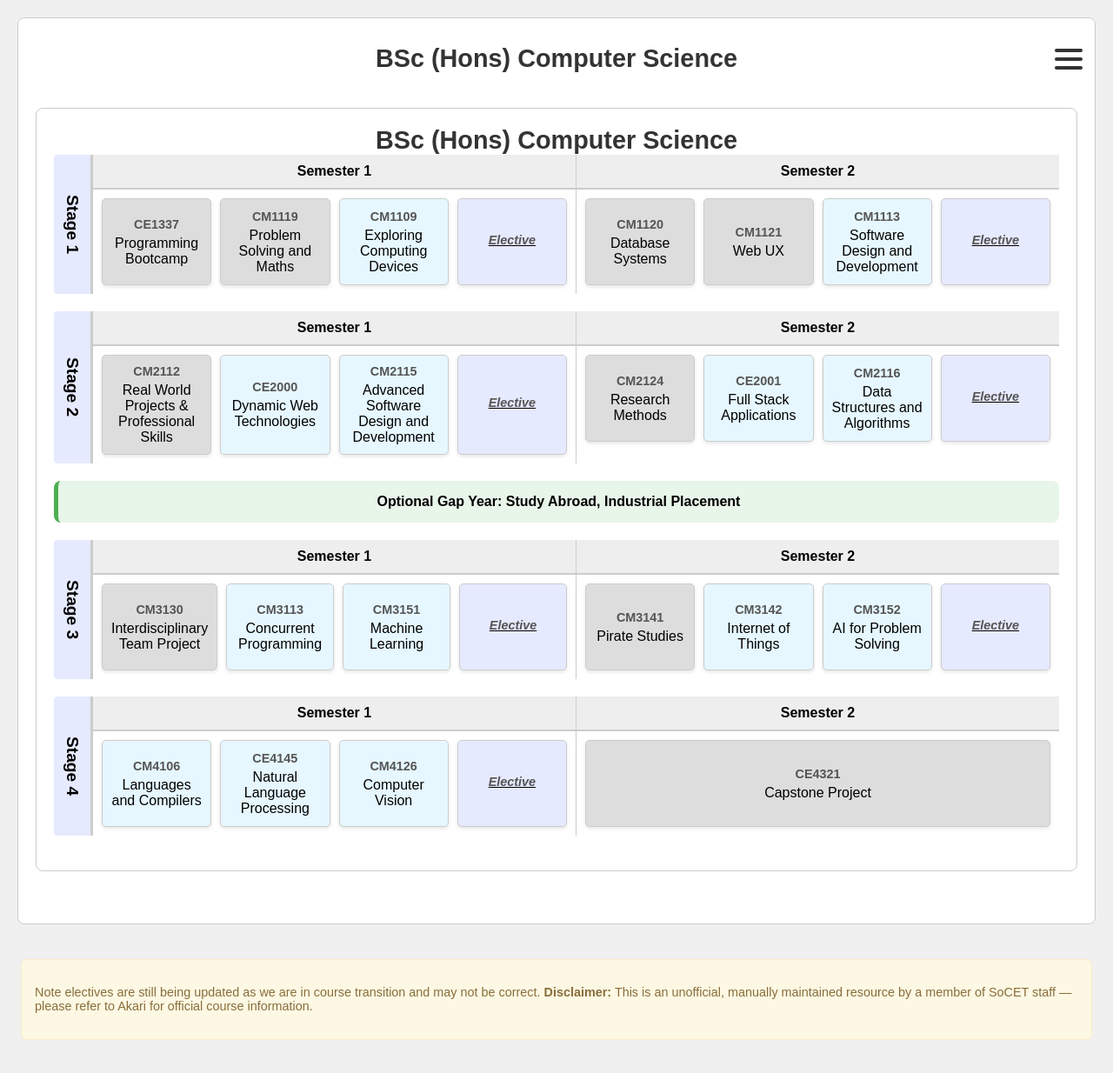
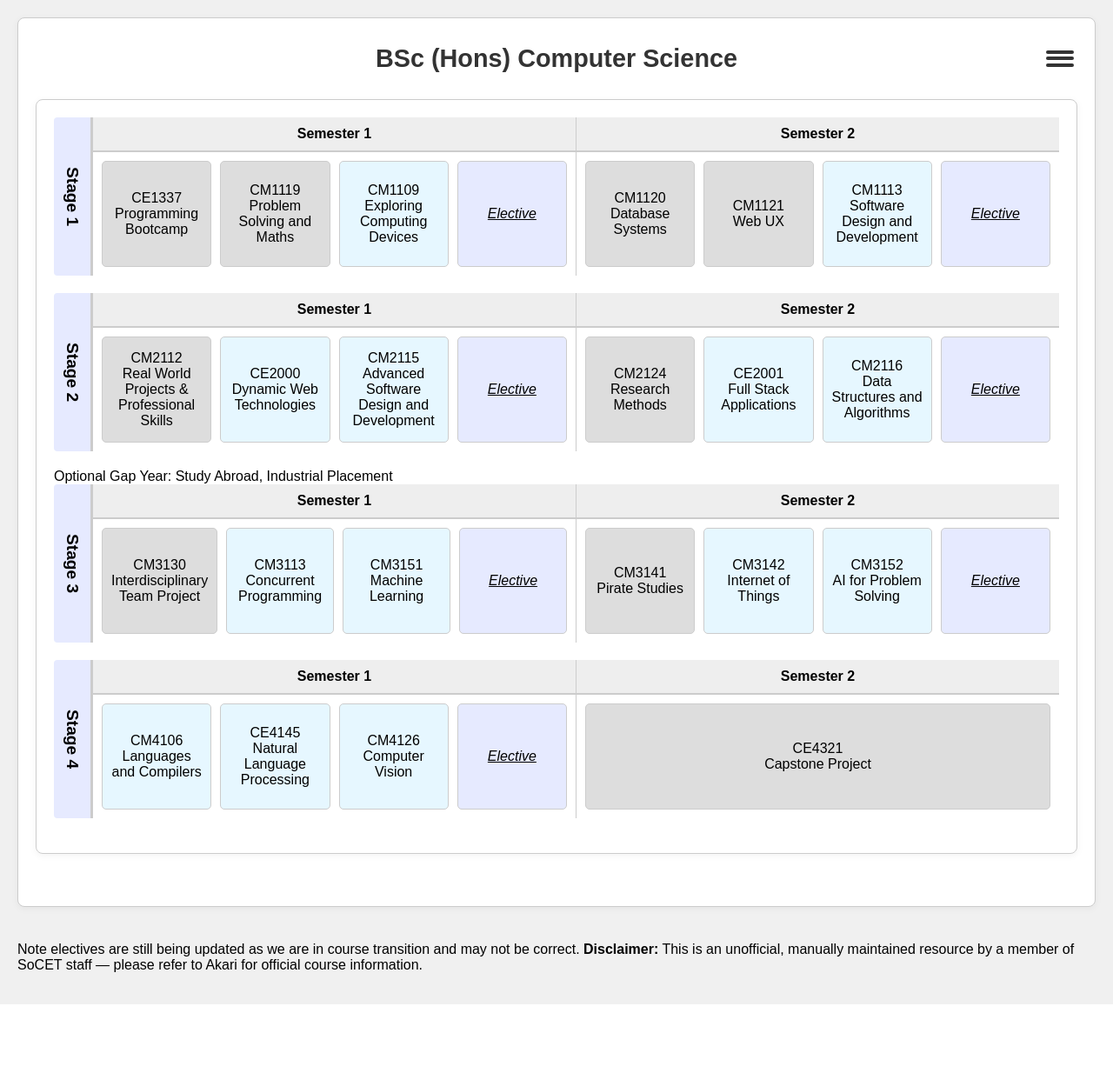
Before and after one commit to mzarb/socet-courses, a React (Create React App) app: page / in a window 1280 px wide. Shown: the whole page at 87% size. After the commit the page ends 1155 px from the top, so only its background shows below. Built offline with nearby package versions, Linux system fonts and the light colour scheme.

Commit message:
remove course name

```diff
--- a/src/Course.js
+++ b/src/Course.js
@@ -9,7 +9,7 @@ const Course = ({ course }) => {
 
   return (
     <div className="course-container">
-      <h2 className="course-title">{course.name}</h2>
+      {/* <h2 className="course-title">{course.name}</h2> */}
       {course.stages.map((stage, stageIndex) => (
         <React.Fragment key={stageIndex}>
           <div className="stage-row">
--- a/src/styles.css
+++ b/src/styles.css
@@ -9,14 +9,15 @@
   overflow-x: hidden;
 }
 
-/* THE NEW LAYOUT: Hamburger next to Title */
+/* THE TITLE AREA: One single line for Title + Hamburger */
 .title-wrapper {
   display: flex;
   align-items: center;
-  justify-content: center; /* Centers the title */
+  justify-content: center;
   position: relative;
-  margin-bottom: 30px;
+  margin-bottom: 20px;
   padding: 10px 0;
+  /* Removed background and borders to let it sit flush */
 }
 
 .course-title {
@@ -25,23 +26,24 @@
   font-weight: bold;
   color: #333;
   margin: 0;
-  padding: 0 60px; /* Prevents title from overlapping hamburger */
+  /* Ensure this matches your Course component's width */
+  max-width: 1200px;
 }
 
 /* ==================================== */
-/* 2. Unified Side Drawer (The Menu)    */
+/* 2. Side Drawer (The Menu)            */
 /* ==================================== */
 .hamburger {
   display: flex;
   flex-direction: column;
   justify-content: space-around;
   width: 2rem;
-  height: 2rem;
+  height: 1.5rem; /* Slightly shorter for a sleeker look */
   background: transparent;
   border: none;
   cursor: pointer;
   position: absolute;
-  right: 0;
+  right: 10px; /* Pinned to the right of the container */
   z-index: 1001;
 }
 
@@ -51,14 +53,12 @@
   background: #333;
   border-radius: 10px;
   transition: all 0.3s linear;
-  position: relative;
-  transform-origin: 1px;
 }
 
-/* Hamburger X Animation */
-.hamburger div.open:nth-child(1) { transform: rotate(45deg); }
-.hamburger div.open:nth-child(2) { opacity: 0; transform: translateX(20px); }
-.hamburger div.open:nth-child(3) { transform: rotate(-45deg); }
+/* Hamburger Animation States */
+.hamburger div.open:nth-child(1) { transform: rotate(45deg) translate(5px, 5px); }
+.hamburger div.open:nth-child(2) { opacity: 0; }
+.hamburger div.open:nth-child(3) { transform: rotate(-45deg) translate(7px, -7px); }
 
 .course-tabs {
   display: flex;
@@ -91,10 +91,8 @@
   font-weight: bold;
   color: #444;
   cursor: pointer;
-  transition: background 0.2s;
 }
 
-.tab-button:hover { background-color: #f8f9fa; color: #007bff; }
 .tab-button.active {
   background-color: #E6EAFF;
   color: #007bff;
@@ -102,7 +100,7 @@
 }
 
 /* ==================================== */
-/* 3. Course Container & Stage Tables   */
+/* 3. Restoration of Course Tables      */
 /* ==================================== */
 .course-container {
   border: 1px solid #ccc;
@@ -110,6 +108,7 @@
   padding: 20px;
   margin-bottom: 40px;
   background-color: #fff;
+  box-shadow: 0 2px 8px rgba(0,0,0,0.05);
 }
 
 .stage-row {
@@ -121,7 +120,7 @@
 .stage-label {
   writing-mode: vertical-rl;
   text-orientation: mixed;
-  background-color: #E6EAFF; /* RGU purple */
+  background-color: #E6EAFF;
   padding: 10px;
   font-weight: bold;
   font-size: 1.2rem;
@@ -143,16 +142,11 @@
   border-bottom: 2px solid #ccc;
 }
 
-/* ==================================== */
-/* 4. Modules Grid and Box Styling      */
-/* ==================================== */
 .modules-grid {
   display: grid;
   grid-template-columns: repeat(4, 1fr);
   gap: 10px;
   padding: 10px;
-  align-items: stretch;
-  grid-auto-rows: minmax(100px, auto);
 }
 
 .module-box {
@@ -160,98 +154,41 @@
   padding: 10px;
   border-radius: 5px;
   text-align: center;
-  transition: all 0.3s ease;
-  cursor: pointer;
-  position: relative;
   display: flex;
   flex-direction: column;
   justify-content: center;
-  box-shadow: 0 2px 4px rgba(0, 0, 0, 0.1);
   background-color: #e6f7ff;
+  min-height: 100px;
 }
 
-.module-code { font-weight: bold; font-size: 0.9em; color: #555; }
-.module-name { font-size: 1em; font-weight: 500; margin-top: 5px; }
+/* Colors and Animations */
+.module-box.core { background-color: #ddd; }
+.module-box.elective-choice, .module-box.route-choice {
+  background-color: #E6EAFF;
+  font-style: italic;
+  text-decoration: underline;
+}
 
-/* ==================================== */
-/* 5. Elective Fan Out Animation        */
-/* ==================================== */
 .elective-options {
   position: absolute;
   top: 100%;
   left: 0;
   width: 100%;
-  list-style: none;
-  padding: 0;
-  margin: 0;
   background-color: #E6EAFF;
-  font-style: italic;
   border: 1px solid #ccc;
-  border-top: none;
-  border-radius: 0 0 5px 5px;
-  transform-origin: top;
+  z-index: 10;
   animation: fan-out 0.3s ease-in-out forwards;
-  z-index: 10;
-  box-shadow: 0 4px 6px rgba(0, 0, 0, 0.15);
 }
-
-.elective-options li { padding: 8px; border-bottom: 1px solid #ddd; text-align: left; font-size: 0.9em; }
 
 @keyframes fan-out {
   from { transform: scaleY(0); opacity: 0; }
   to { transform: scaleY(1); opacity: 1; }
 }
 
-/* ==================================== */
-/* 6. Module Colors                     */
-/* ==================================== */
-.module-box.core { background-color: #ddd; }
-.module-box.subject-core { background-color: #e6f7ff; }
-.module-box.elective-choice { background-color: #E6EAFF; font-style: italic; text-decoration: underline; }
-.module-box.route-choice { background-color: #E6EAFF; font-style: italic; text-decoration: underline; }
-.module-box.route-choice .module-code, .module-box.route-choice .module-name { color: black; }
-
-/* ====================================== */
-/* 7. Responsive Tablet/Mobile Overrides  */
-/* ====================================== */
+/* Responsiveness */
 @media (max-width: 768px) {
-  .course-tabs { width: 85%; }
-  .course-title { font-size: 1.4rem; padding: 0 45px; }
-
+  .course-title { font-size: 1.4rem; }
   .stage-row, .semesters-row { flex-direction: column; }
-  .stage-label {
-    writing-mode: horizontal-tb;
-    border-right: none;
-    border-bottom: 2px solid #ccc;
-    border-radius: 4px 4px 0 0;
-  }
-  .semester-container { border-left: none; border-top: 1px solid #ccc; }
+  .stage-label { writing-mode: horizontal-tb; border-radius: 4px 4px 0 0; border-right: none; border-bottom: 2px solid #ccc; }
   .modules-grid { grid-template-columns: repeat(2, 1fr); }
 }
-
-@media (max-width: 480px) {
-  .modules-grid { grid-template-columns: repeat(1, 1fr); }
-}
-
-/* Gap Year & Disclaimer */
-.gap-year {
-  text-align: center;
-  margin: 20px 0;
-  padding: 15px;
-  background-color: #e8f5e9;
-  border-left: 5px solid #4caf50;
-  border-radius: 8px;
-  font-weight: bold;
-}
-
-.course-disclaimer {
-  width: 100%;
-  max-width: 1200px;
-  margin: 40px auto 20px auto;
-  padding: 15px;
-  background-color: #fcf8e3;
-  border: 1px solid #faebcc;
-  border-radius: 6px;
-  color: #8a6d3b;
-  font-size: 0.9em;
-}
```
